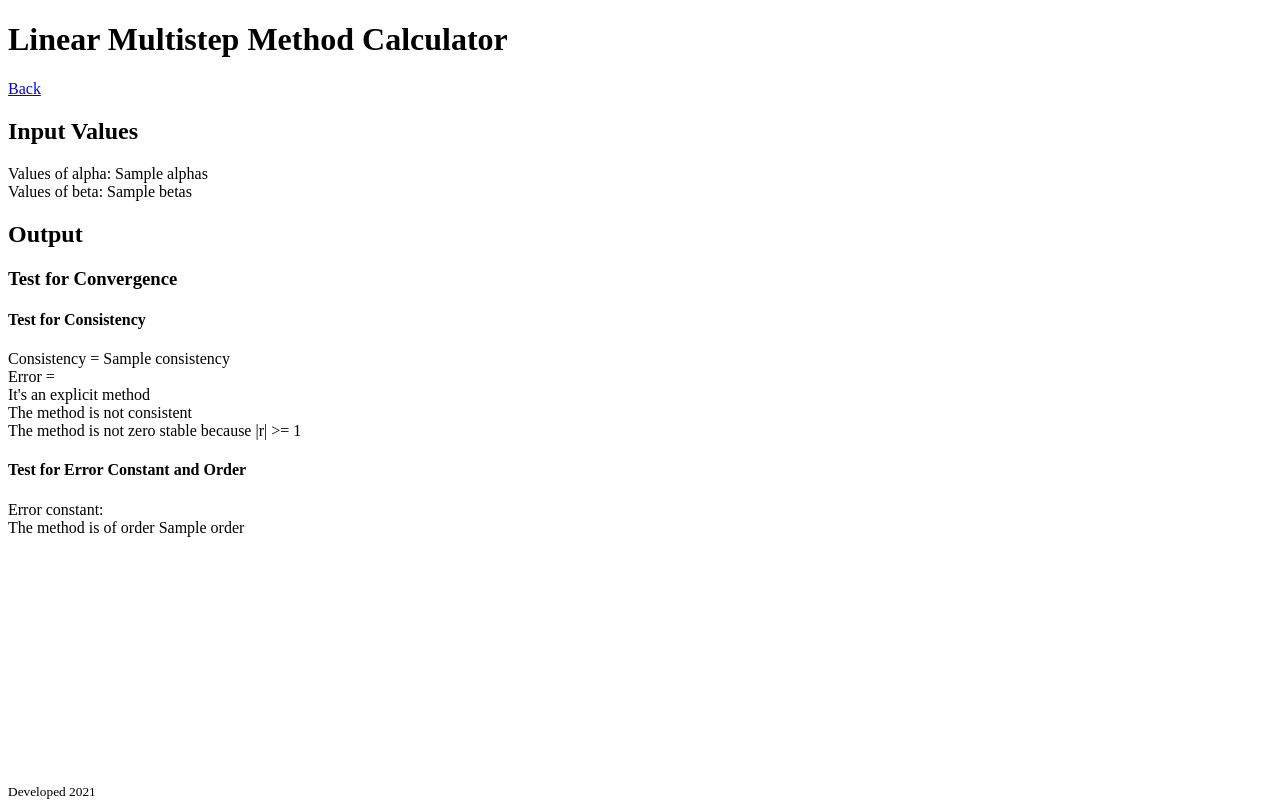
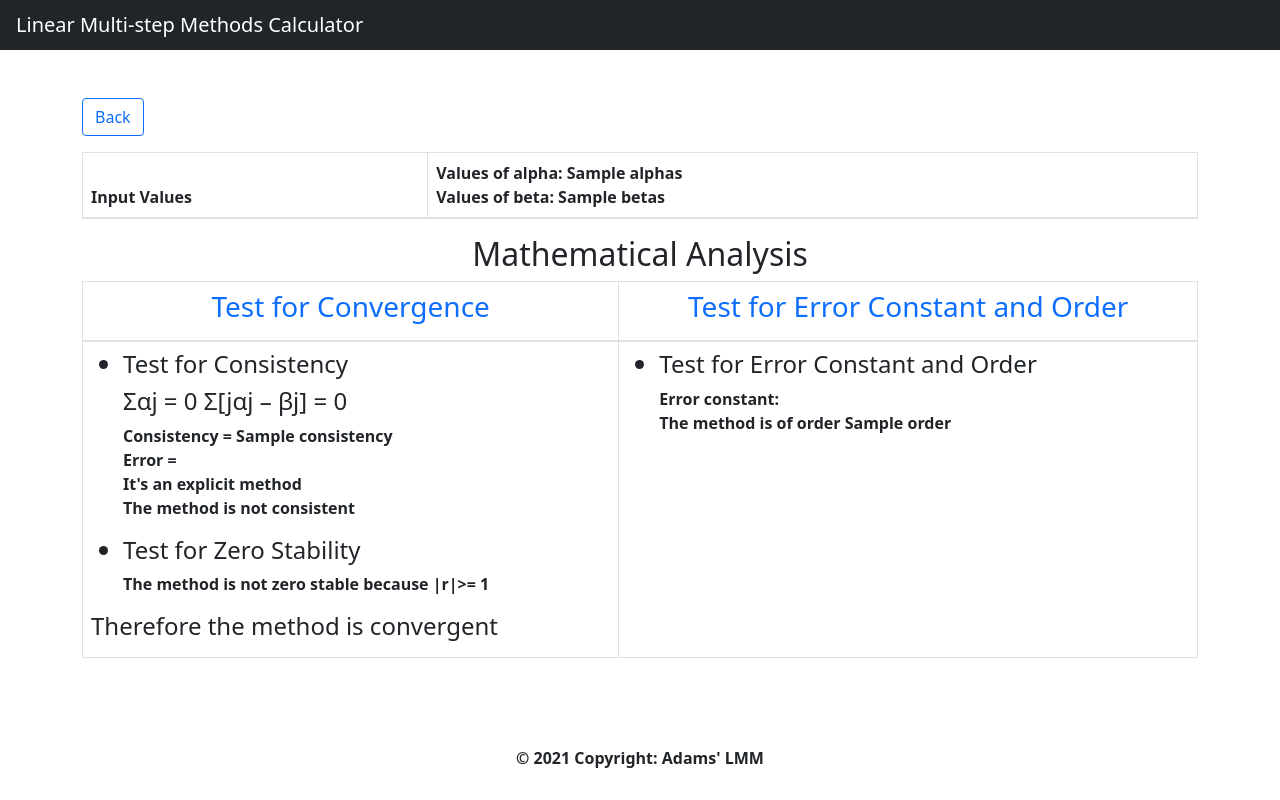
Before and after one commit to IfeOlulesi/webCalc, a Django app: template lmmCalc/templates/lmmCalc/result.html in a window 1280 px wide. Run offline with Django 3.2, Linux system fonts and the light colour scheme; the template is opened without the code that fills it: most values are stand-ins (such as "Sample title", 1, 10 or a date in 2020); lists and menus that the app fills with data are empty; some libraries are stand-ins or nearby versions.

Commit message:
Improved UI

```diff
--- a/lmmCalc/apps.py
+++ b/lmmCalc/apps.py
@@ -1,4 +1,5 @@
 from django.apps import AppConfig
+
 
 
 class LmmcalcConfig(AppConfig):
--- a/lmmCalc/templates/lmmCalc/base.html
+++ b/lmmCalc/templates/lmmCalc/base.html
@@ -1,26 +1,40 @@
 <!DOCTYPE html>
 <html>
   <head>
-    <title>Web LMM Calculator</title>
-    {% block inlineStyles %}
+    <title>LMMs Calculator</title>
+    <!-- Bootstrap CSS -->
+    <link rel="stylesheet" href="https://maxcdn.bootstrapcdn.com/bootstrap/4.0.0/css/bootstrap.min.css" integrity="sha384-Gn5384xqQ1aoWXA+058RXPxPg6fy4IWvTNh0E263XmFcJlSAwiGgFAW/dAiS6JXm" crossorigin="anonymous">
+
+    <!-- CSS only -->
+<link href="https://cdn.jsdelivr.net/npm/bootstrap@5.1.1/dist/css/bootstrap.min.css" rel="stylesheet" integrity="sha384-F3w7mX95PdgyTmZZMECAngseQB83DfGTowi0iMjiWaeVhAn4FJkqJByhZMI3AhiU" crossorigin="anonymous">{% block inlineStyles %}
       <style type="text/css">
         small {
           position: absolute;
           bottom: 0;
           text-align: center;
         }
+
+
       </style>
     {% endblock inlineStyles %}
   </head>
   <body>
-    <h1>Linear Multistep Method Calculator</h1>
+
+    {% include 'lmmCalc/includes/navbar.html' %}
     <div>
       {% block content %}
+
       {% endblock content %}
     </div>
+    </br>
     <div>
-      <small>Developed 2021 </small>
+      <div class="text-center text-dark font-weight-bold mt-5 ">© 2021 Copyright: Adams' LMM</div>
     </div>
     {% block scripts %}{% endblock scripts %}
+    <!-- Optional JavaScript -->
+    <!-- jQuery first, then Popper.js, then Bootstrap JS -->
+    <script src="https://code.jquery.com/jquery-3.2.1.slim.min.js" integrity="sha384-KJ3o2DKtIkvYIK3UENzmM7KCkRr/rE9/Qpg6aAZGJwFDMVNA/GpGFF93hXpG5KkN" crossorigin="anonymous"></script>
+    <script src="https://cdnjs.cloudflare.com/ajax/libs/popper.js/1.12.9/umd/popper.min.js" integrity="sha384-ApNbgh9B+Y1QKtv3Rn7W3mgPxhU9K/ScQsAP7hUibX39j7fakFPskvXusvfa0b4Q" crossorigin="anonymous"></script>
+    <script src="https://maxcdn.bootstrapcdn.com/bootstrap/4.0.0/js/bootstrap.min.js" integrity="sha384-JZR6Spejh4U02d8jOt6vLEHfe/JQGiRRSQQxSfFWpi1MquVdAyjUar5+76PVCmYl" crossorigin="anonymous"></script>
   </body>
 </html>
--- /dev/null
+++ b/lmmCalc/templates/lmmCalc/includes/navbar.html
@@ -0,0 +1,6 @@
+<!-- As a heading -->
+<nav class="navbar navbar-dark bg-dark">
+  <span class="navbar-brand mb-0 h1" >
+    <div class="text-center">Linear Multi-step Methods Calculator</div>
+  </span>
+</nav>
--- a/lmmCalc/templates/lmmCalc/result.html
+++ b/lmmCalc/templates/lmmCalc/result.html
@@ -2,24 +2,50 @@
 {% load static %}
 
 {% block content %}
-  <a href="http://localhost:8000/">Back</a>
+<div class="container"><br><br>
+  <a href="http://localhost:8000/" class="btn btn-outline-primary border-radi">Back</a>
 
-  <h2>Input Values</h2>
-  Values of alpha: {{ alphas }} </br>
-  Values of beta: {{ betas }} </br>
+  <div class="row justify-content-center mt-3">
+    <div class="">
+      <table class="table table-bordered">
+        <thead>
+          <tr>
+            <th scope="col-4">Input Values</th>
+            <th scope="row">Values of alpha: {{ alphas }} </br>
+              Values of beta: {{ betas }} </br></th>
+          </tr>
+        </thead>
 
-  <h2>Output</h2>
+      </table>
+    </div>
+
+    <h2 class="text-center justify-content-center">Mathematical Analysis</h2>
+
+
+    <div class="">
       {% if fatalError %}
-    Invalid values entered
+      <h3>Invalid values entered</h3>
       {% else %}
-    <h3>Test for Convergence</h3>
+      <table class="table table-bordered">
+        <thead>
+          <tr>
+            <th scope="col"><h3 class="text-center text-primary">Test for Convergence</h3></th>
+            <th scope="col"><h3 class="text-center text-primary">Test for Error Constant and Order </h3></th>
+          </tr>
+        </thead>
+        <tbody>
+          <tr>
+            <th scope="row">
 
-    <h4>Test for Consistency</h4>
+              <ul>
+                <h4><li>Test for Consistency</li></h4>
+                <h4>Ʃαj = 0 Ʃ[jαj – βj] = 0</h4>
+
                 Consistency = {{ consistency }}</br>
                 Error = {{ error }}</br>
 
-    {% if  isExplicit  %}
-      It is an implicity method
+                {% if isExplicit %}
+                It is an implicit method
                 {% else %}
                 It's an explicit method
                 {% endif %}
@@ -30,19 +56,34 @@
                 {% else %}
                 The method is not consistent
                 {% endif %}
-    </br>
-
+              </ul>
+              <ul>
+                <h4><li>Test for Zero Stability</li></h4>
                 {% if zeroStability %}
-      The method is zero stable because |r| <= 1
-    {% else %}
-      The method is not zero stable because |r| >= 1
+                The method is zero stable because |r| <= 1 {% else %} The method is not zero stable because |r|>= 1
                 {% endif %}
 
-    <h4>Test for Error Constant and Order </h4>
+              </ul>
+              <h4>Therefore the method is convergent</h4>
+            </th>
+
+            <th scope="row">
+              <ul>
+                <h4><li>Test for Error Constant and Order</li></h4>
                 Error constant: {{ errorConstant }} </br>
                 The method is of order {{ order }}
+                {% endif %}
+              </ul>
+            </th>
+          </tr>
+
+        </tbody>
+      </table>
+    </div>
+  </div>
 
 
-  {% endif %}
 
+
+</div>
 {% endblock content %}
--- a/lmmCalc/urls.py
+++ b/lmmCalc/urls.py
@@ -1,5 +1,4 @@
 from django.urls import path
-
 from . import views
 
 app_name = 'lmmCalc'
```
Also changed, not shown: lmmCalc/templates/lmmCalc/index.html (+31 -15 lines), lmmCalc/static/lmmCalc/assets/Star1.jpg (added), 1 other file. Lines whose indentation alone changed are shown as unchanged.
